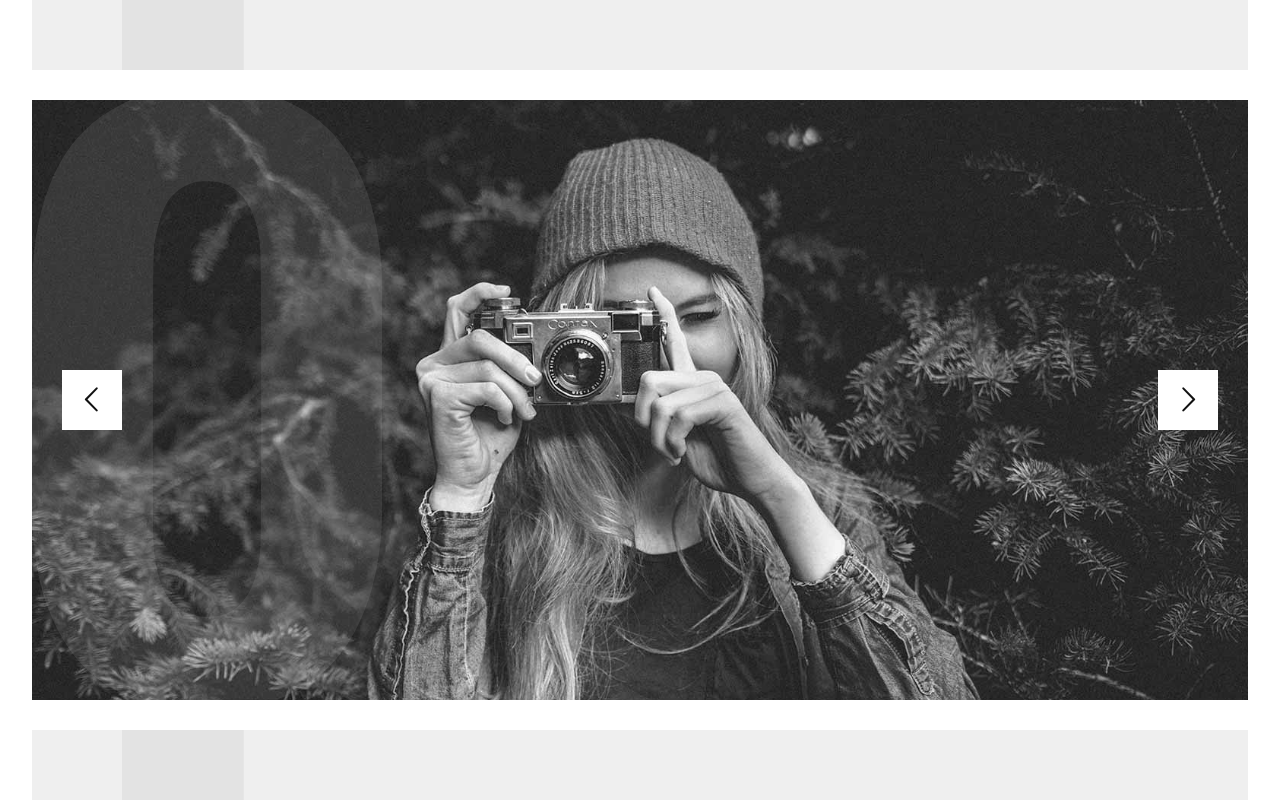
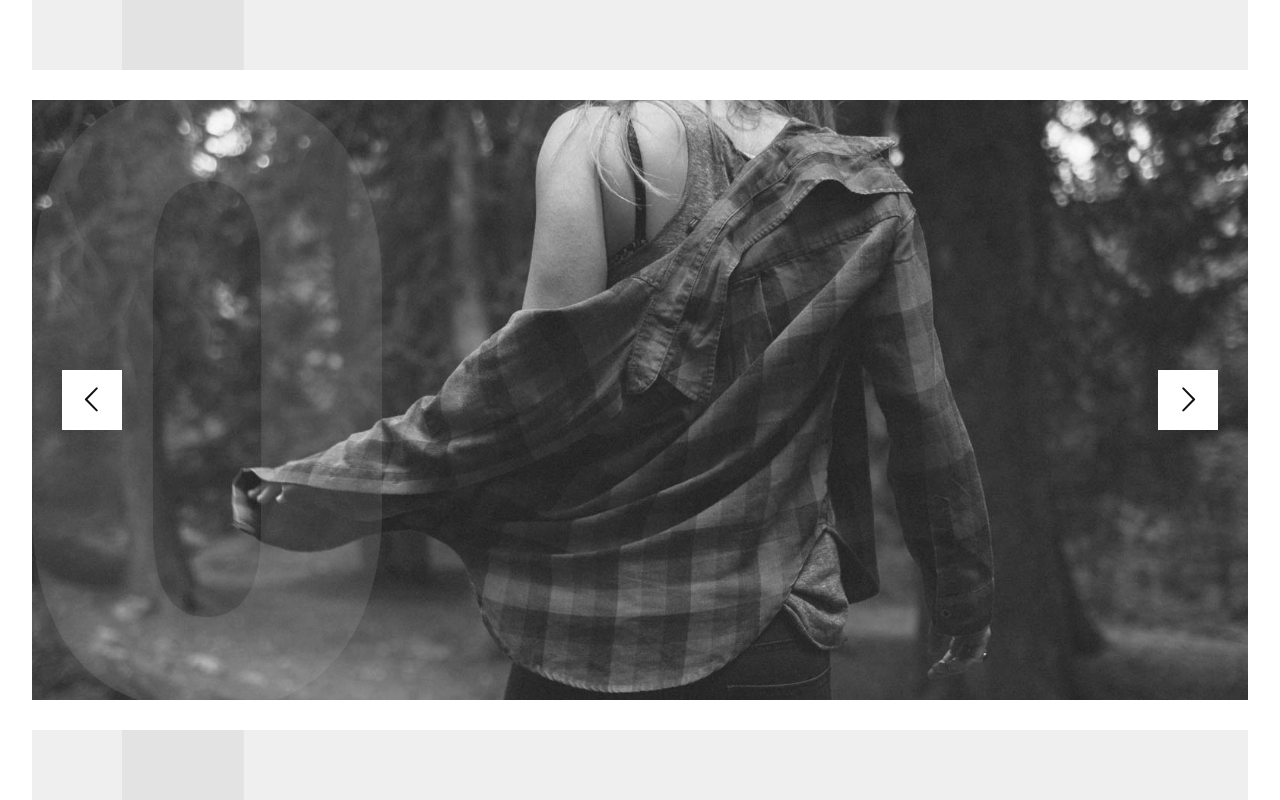
Before and after one commit to MaGir012/ProjetDeCours, a plain HTML site: page index.html in a window 1280 px wide. Both pictures are taken after a click on the icon 92 px from the left and 1590 px from the top of the page. Shown: the part 1190-1990 px from the top of the page. Drawn offline with nearby package versions, Linux system fonts and the light colour scheme; files whose address does not match are found by name.

Commit message:
Modif. section #full-slide pour en faire un slider

```diff
--- a/assets/js/functions.js
+++ b/assets/js/functions.js
@@ -1,13 +1,9 @@
-$( document ).ready(function() {
+$(document).ready(function () {
 
-function nav(){
-
-	$('.nav-toggle').click(function(){
-
+	function nav() {
+		$('.nav-toggle').click(function () {
 			$('.nav').toggleClass('open');
-
 		});
-
 	}
 
 	function smoothScroll(target) {
@@ -18,7 +14,45 @@ function smoothScroll(target) {
 		});
 	}
 
-nav();
+	function initSlider() {
+		const slider = document.querySelector('#full-slide');
+		const slides = slider.querySelectorAll('.slide');
+		const prevBtn = slider.querySelector('.prev');
+		const nextBtn = slider.querySelector('.next');
+		let currentSlide = 0;
+
+		function showSlide(index) {
+			slides.forEach((slide, i) => {
+				if (i === index) {
+					slide.classList.add('active');
+				} else {
+					slide.classList.remove('active');
+				}
+			});
+		}
+
+		function prevSlide() {
+			currentSlide--;
+			if (currentSlide < 0) {
+				currentSlide = slides.length - 1;
+			}
+			showSlide(currentSlide);
+		}
+
+		function nextSlide() {
+			currentSlide++;
+			if (currentSlide >= slides.length) {
+				currentSlide = 0;
+			}
+			showSlide(currentSlide);
+		}
+
+		prevBtn.addEventListener('click', prevSlide);
+		nextBtn.addEventListener('click', nextSlide);
+
+		showSlide(currentSlide);
+	}
+
 	const links = document.querySelectorAll('.menu-link');
 
 	links.forEach(link => {
@@ -29,4 +63,6 @@ links.forEach(link => {
 		});
 	});
 
+	nav();
+	initSlider();
 });
--- a/index.html
+++ b/index.html
@@ -73,9 +73,9 @@
       </g>
     </svg>
     <ul class="banner">
-      <li class="active"></li>
-      <li></li>
-      <li></li>
+      <li class="active slide"></li>
+      <li class="slide"></li>
+      <li class="slide"></li>
     </ul><i class="icon-chevron-thin-left prev"></i><i class="icon-chevron-thin-right next"></i>
   </section>
   <section id="featured"><svg version="1.1" id="Layer_1" xmlns="http://www.w3.org/2000/svg"
```
Lines whose indentation alone changed are shown as unchanged.
